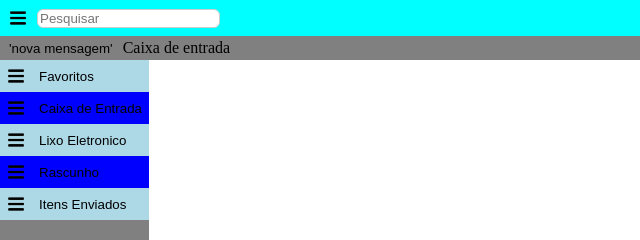
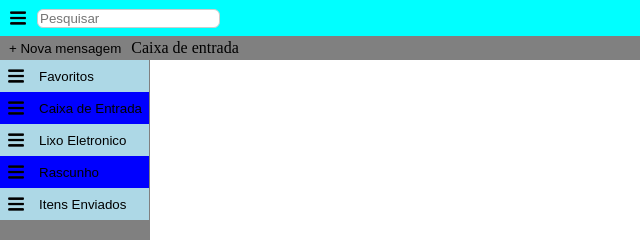
Before and after one commit to annLittleStar/progweb, a plain HTML site: page paginas/caixa de entrada.html in a window 1280 px wide. Shown: the top 240 px of the page, 0-640 px from the left. Drawn offline with Linux system fonts and the light colour scheme.

Commit message:
Atualizacao 04

```diff
--- a/paginas/caixa de entrada.html
+++ b/paginas/caixa de entrada.html
@@ -16,7 +16,7 @@
 		</table>
 		<table class="tabela2">
 			<tr>
-				<td><button class="menu2">'nova mensagem'</button></td>
+				<td><button class="menu2">+ Nova mensagem</button></td>
 				<td>Caixa de entrada</td><!--Título da página-->
 			</tr>
 		</table>
--- a/paginas/css/estilo.css
+++ b/paginas/css/estilo.css
@@ -54,6 +54,7 @@
 
 .tabela3{
 	height: 100%;
+	width: 150px;
 	background-color: gray;
 	display: inline-block;
 	margin-left: -8px;
```
